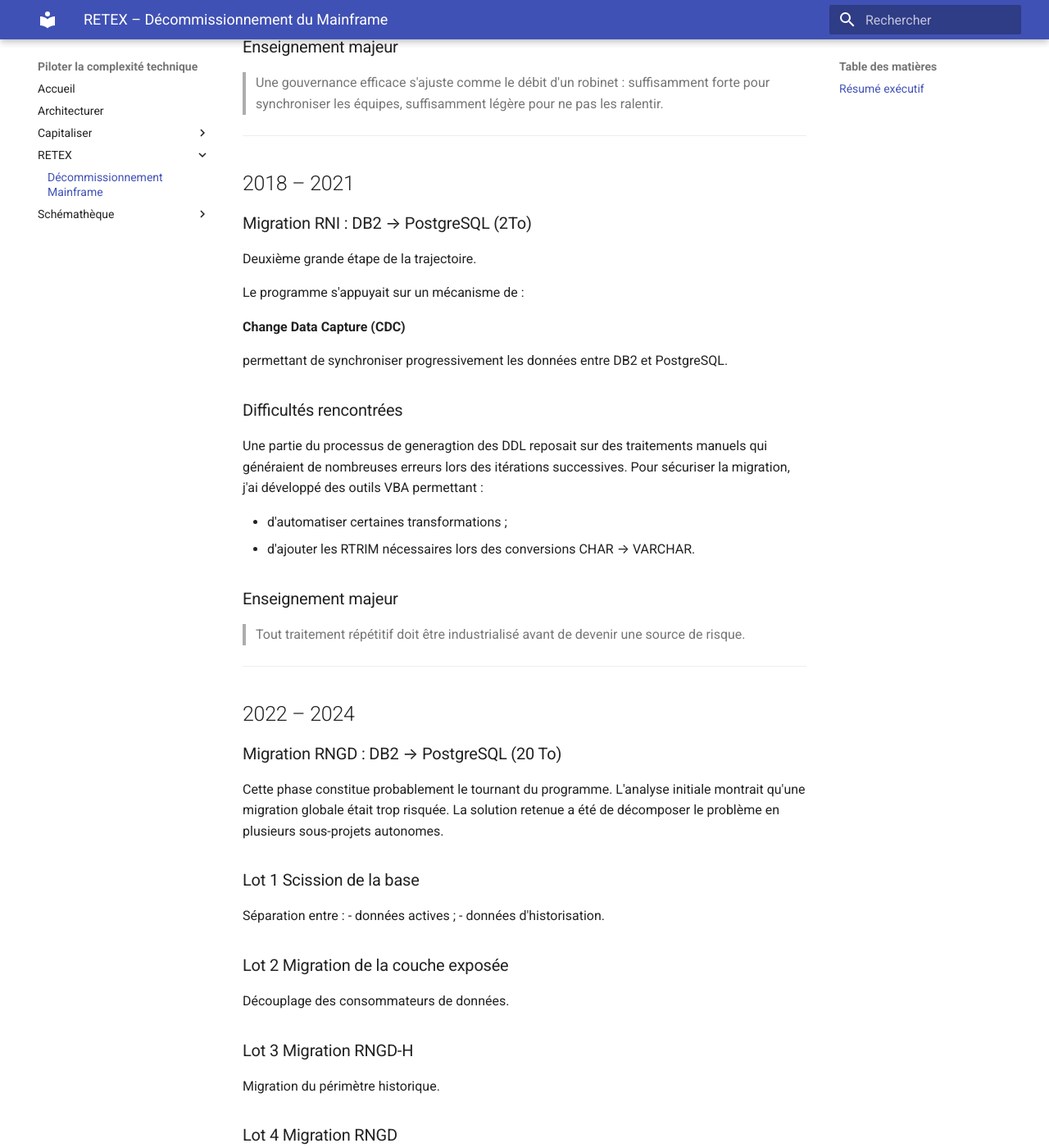
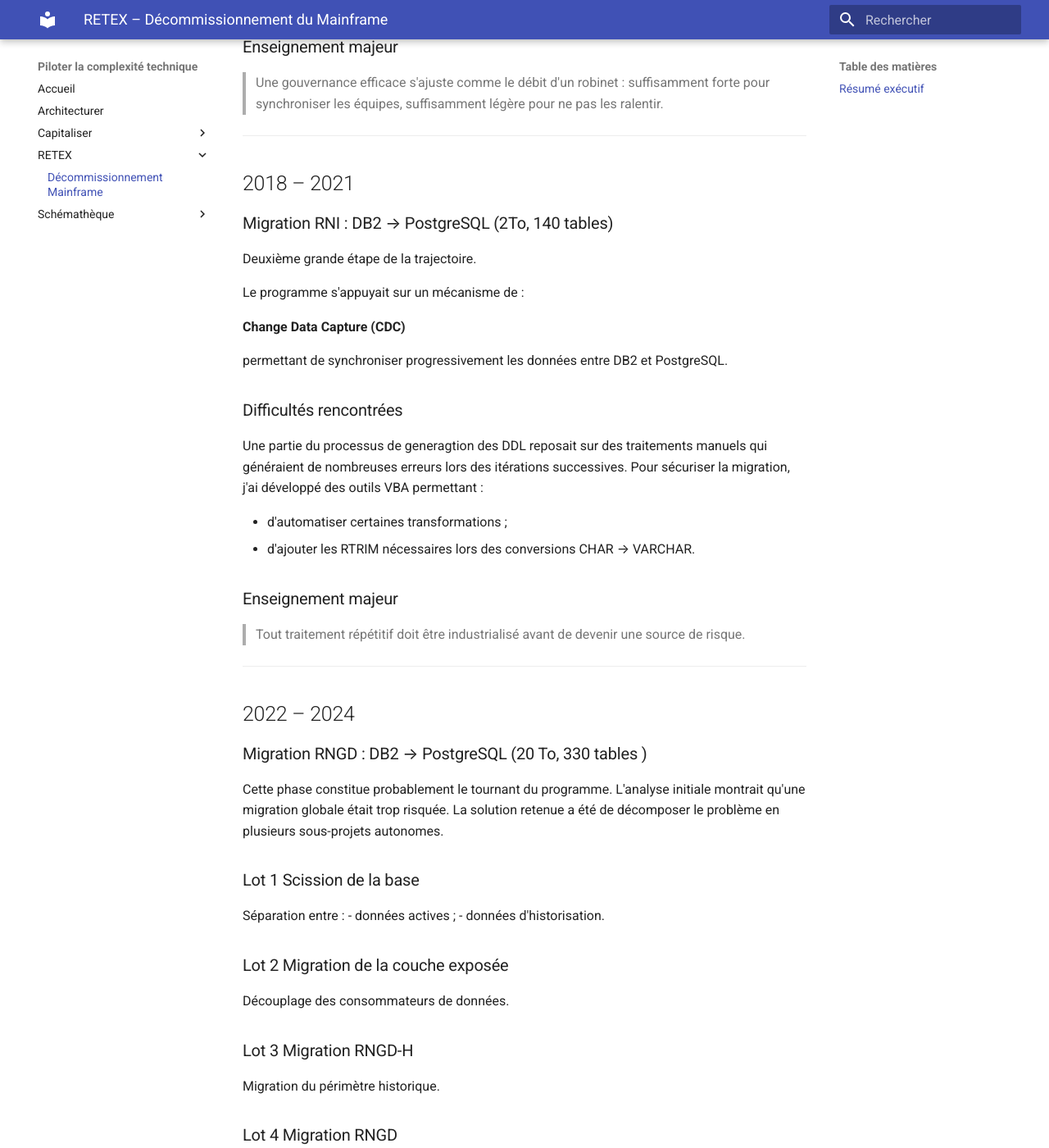
Before and after one commit to Francois-Gay-33/portail-public, an MkDocs documentation site: the page built from docs/retex/decomainframe/index.md, in a window 1280 px wide and 1400 px high, scrolled down 1902 px. Shown: the whole window at 82% size. Built offline with MkDocs 1.6.1 and Material for MkDocs 9.7.7, drawn with Linux system fonts in a browser that asks for light colours.

Commit message:
Update index.md

```diff
--- a/docs/retex/decomainframe/index.md
+++ b/docs/retex/decomainframe/index.md
@@ -72,7 +72,7 @@ Ce projet a constitué une première école de la gestion des migrations complex
 ---
 
 ## 2018 – 2021
-### Migration RNI : DB2 → PostgreSQL (2To)
+### Migration RNI : DB2 → PostgreSQL (2To, 140 tables)
 
 Deuxième grande étape de la trajectoire.
 
@@ -96,7 +96,7 @@ Une partie du processus de generagtion des DDL reposait sur des traitements manu
 ---
 
 ## 2022 – 2024
-### Migration RNGD : DB2 → PostgreSQL  (20 To)
+### Migration RNGD : DB2 → PostgreSQL  (20 To, 330 tables )
 
 Cette phase constitue probablement le tournant du programme. L'analyse initiale montrait qu'une migration globale était trop risquée.
 La solution retenue a été de décomposer le problème en plusieurs sous-projets autonomes.
```
